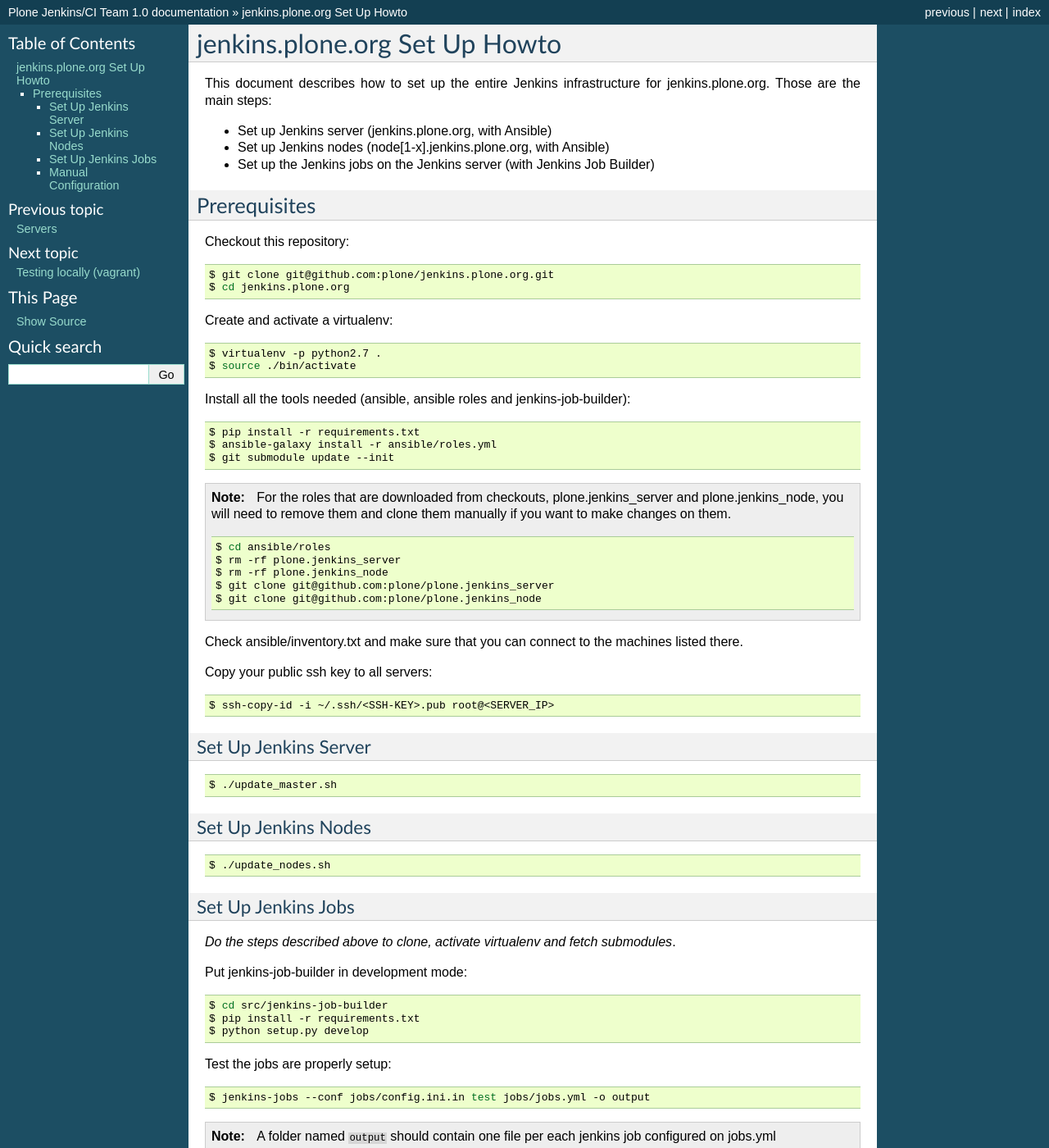
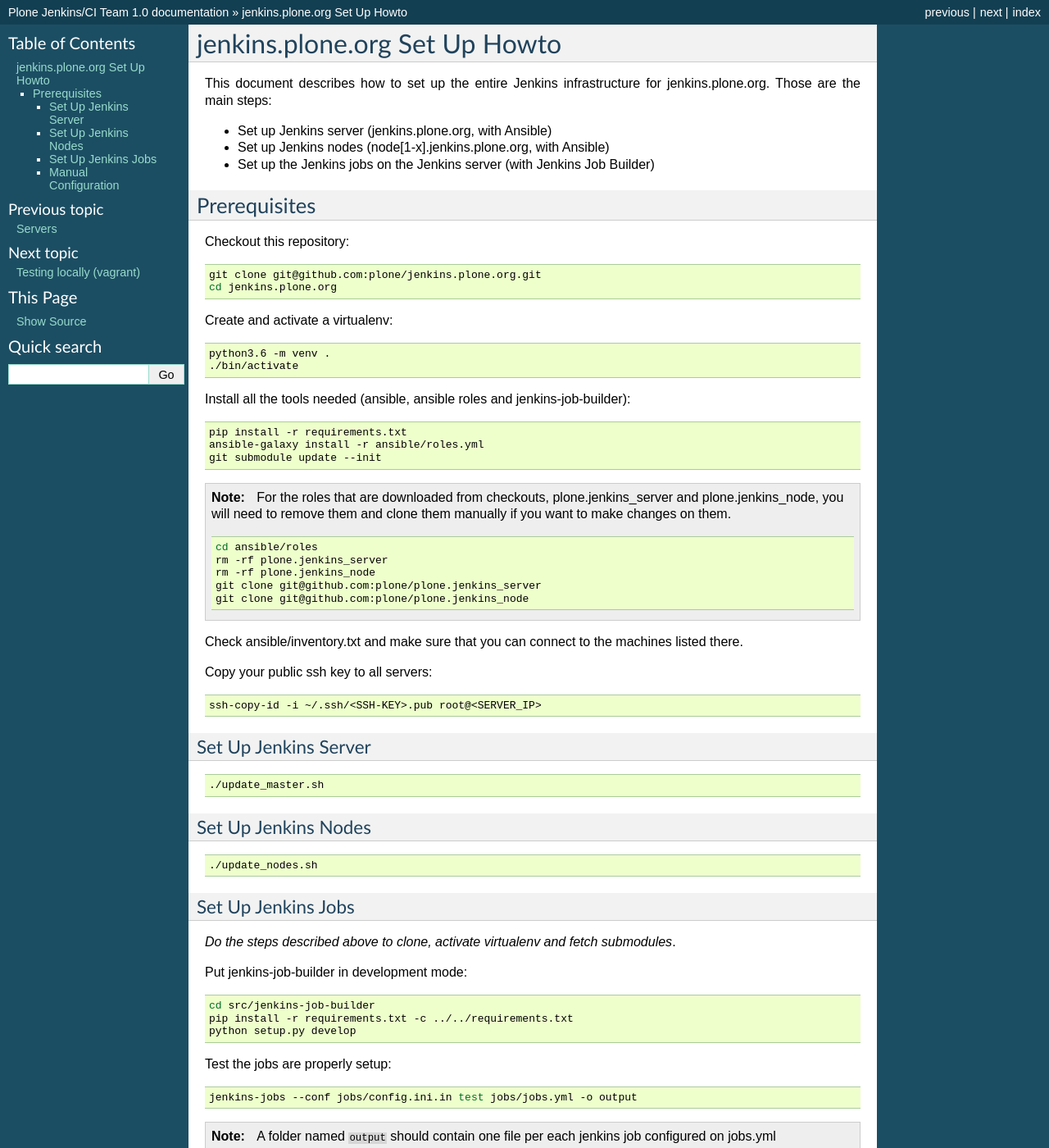
Before and after one commit to plone/jenkins.plone.org, a Sphinx documentation site: the page built from docs/source/setup.rst, in a window 1280 px wide and 1400 px high. Shown: the whole window at 82% size. Built offline with Sphinx 7.4.7, drawn with Linux system fonts in a browser that asks for light colours.

Commit message:
Use python 3

```diff
--- a/docs/source/setup.rst
+++ b/docs/source/setup.rst
@@ -16,23 +16,23 @@
 
 .. code-block:: shell
 
-    $ git clone git@github.com:plone/jenkins.plone.org.git
-    $ cd jenkins.plone.org
+    git clone git@github.com:plone/jenkins.plone.org.git
+    cd jenkins.plone.org
 
 Create and activate a virtualenv:
 
 .. code-block:: shell
 
-    $ virtualenv -p python2.7 .
-    $ source ./bin/activate
+    python3.6 -m venv .
+    ./bin/activate
 
 Install all the tools needed (ansible, ansible roles and jenkins-job-builder):
 
 .. code-block:: shell
 
-    $ pip install -r requirements.txt
-    $ ansible-galaxy install -r ansible/roles.yml
-    $ git submodule update --init
+    pip install -r requirements.txt
+    ansible-galaxy install -r ansible/roles.yml
+    git submodule update --init
 
 .. note::
    For the roles that are downloaded from checkouts,
@@ -41,11 +41,11 @@
 
    .. code-block:: shell
 
-       $ cd ansible/roles
-       $ rm -rf plone.jenkins_server
-       $ rm -rf plone.jenkins_node
-       $ git clone git@github.com:plone/plone.jenkins_server
-       $ git clone git@github.com:plone/plone.jenkins_node
+       cd ansible/roles
+       rm -rf plone.jenkins_server
+       rm -rf plone.jenkins_node
+       git clone git@github.com:plone/plone.jenkins_server
+       git clone git@github.com:plone/plone.jenkins_node
 
 Check ansible/inventory.txt and make sure that you can connect to the machines listed there.
 
@@ -53,19 +53,19 @@
 
 .. code-block:: shell
 
-    $ ssh-copy-id -i ~/.ssh/<SSH-KEY>.pub root@<SERVER_IP>
+    ssh-copy-id -i ~/.ssh/<SSH-KEY>.pub root@<SERVER_IP>
 
 Set Up Jenkins Server
 ---------------------
 .. code-block:: shell
 
-    $ ./update_master.sh
+    ./update_master.sh
 
 Set Up Jenkins Nodes
 --------------------
 .. code-block:: shell
 
-    $ ./update_nodes.sh
+    ./update_nodes.sh
 
 Set Up Jenkins Jobs
 -------------------
@@ -76,15 +76,15 @@
 
 .. code-block:: shell
 
-    $ cd src/jenkins-job-builder
-    $ pip install -r requirements.txt
-    $ python setup.py develop
+    cd src/jenkins-job-builder
+    pip install -r requirements.txt -c ../../requirements.txt
+    python setup.py develop
 
 Test the jobs are properly setup:
 
 .. code-block:: shell
 
-    $ jenkins-jobs --conf jobs/config.ini.in test jobs/jobs.yml -o output
+    jenkins-jobs --conf jobs/config.ini.in test jobs/jobs.yml -o output
 
 .. note::
    A folder named ``output`` should contain one file per each jenkins job
@@ -94,7 +94,7 @@
 
 .. code-block:: shell
 
-    $ cp jobs/config.ini.in jobs/config.ini
+    cp jobs/config.ini.in jobs/config.ini
 
 Add your own credentials to jobs/config.ini.
 You can find them when you log into Jenkins and copy your API token
@@ -119,7 +119,7 @@
 
 .. code-block:: shell
 
-    $ ./update_jobs.sh
+    ./update_jobs.sh
 
 Manual Configuration
 --------------------
```
Also changed, not shown: requirements.txt (+18 -11 lines).
